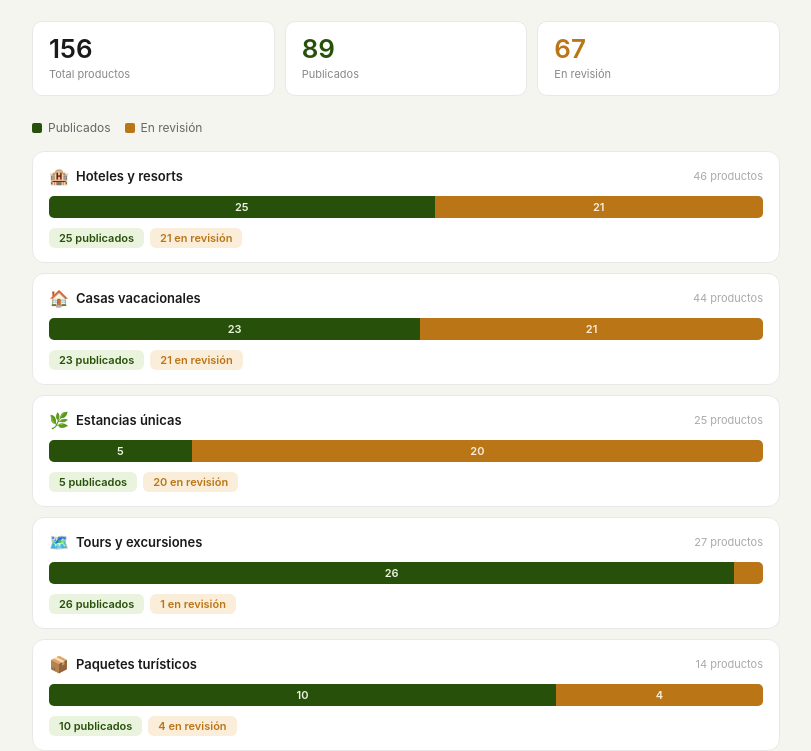
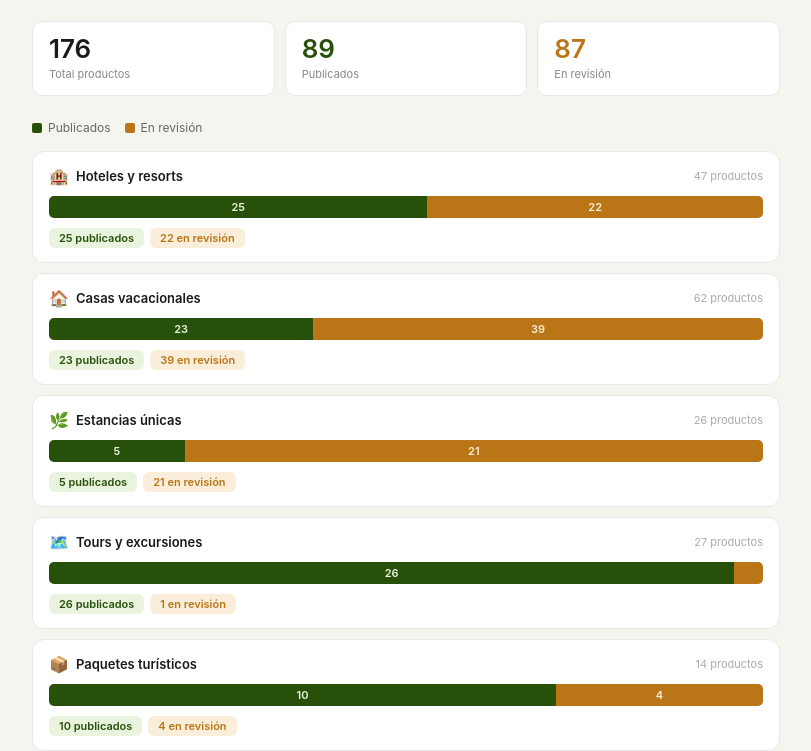
Before and after one commit to Romero-24/Inventario_Travelisimo, a plain HTML site: page index.html in a window 1280 px wide. Shown: the part 86-837 px from the top of the page, without its empty margins (234-1045 px from the left). Drawn offline with Linux system fonts and the light colour scheme.

Commit message:
Update index.html
Updates

```diff
--- a/index.html
+++ b/index.html
@@ -132,12 +132,12 @@ const cats = [
 ];
 
 const data = {
-  "La Libertad":  { hotel:{a:3,r:3}, casa:{a:5,r:7}, estancia:{a:0,r:0}, tour:{a:1,r:0}, paquete:{a:1,r:3}, transporte:{a:0,r:0} },
-  "San Salvador": { hotel:{a:7,r:5}, casa:{a:2,r:3}, estancia:{a:0,r:2}, tour:{a:20,r:1},paquete:{a:6,r:0}, transporte:{a:0,r:0} },
+  "La Libertad":  { hotel:{a:3,r:4}, casa:{a:5,r:18}, estancia:{a:0,r:1}, tour:{a:1,r:0}, paquete:{a:1,r:3}, transporte:{a:0,r:0} },
+  "San Salvador": { hotel:{a:7,r:5}, casa:{a:2,r:5}, estancia:{a:0,r:2}, tour:{a:20,r:1},paquete:{a:6,r:0}, transporte:{a:0,r:0} },
   "Santa Ana":    { hotel:{a:3,r:3}, casa:{a:5,r:0}, estancia:{a:0,r:2}, tour:{a:0,r:0}, paquete:{a:1,r:0}, transporte:{a:0,r:0} },
   "Sonsonate":    { hotel:{a:2,r:3}, casa:{a:2,r:0}, estancia:{a:5,r:8}, tour:{a:2,r:0}, paquete:{a:0,r:0}, transporte:{a:0,r:0} },
-  "Ahuachapán":   { hotel:{a:2,r:3}, casa:{a:1,r:2}, estancia:{a:0,r:8}, tour:{a:0,r:0}, paquete:{a:0,r:0}, transporte:{a:0,r:0} },
-  "La Paz":       { hotel:{a:2,r:0}, casa:{a:6,r:5}, estancia:{a:0,r:0}, tour:{a:0,r:0}, paquete:{a:2,r:1}, transporte:{a:0,r:0} },
+  "Ahuachapán":   { hotel:{a:2,r:3}, casa:{a:1,r:3}, estancia:{a:0,r:8}, tour:{a:0,r:0}, paquete:{a:0,r:0}, transporte:{a:0,r:0} },
+  "La Paz":       { hotel:{a:2,r:0}, casa:{a:6,r:9}, estancia:{a:0,r:0}, tour:{a:0,r:0}, paquete:{a:2,r:1}, transporte:{a:0,r:0} },
   "Chalatenango": { hotel:{a:1,r:1}, casa:{a:0,r:0}, estancia:{a:0,r:0}, tour:{a:1,r:0}, paquete:{a:0,r:0}, transporte:{a:0,r:0} },
   "San Miguel":   { hotel:{a:2,r:2}, casa:{a:0,r:0}, estancia:{a:0,r:0}, tour:{a:2,r:0}, paquete:{a:0,r:0}, transporte:{a:0,r:0} },
   "Usulután":     { hotel:{a:1,r:0}, casa:{a:0,r:0}, estancia:{a:0,r:0}, tour:{a:0,r:0}, paquete:{a:0,r:0}, transporte:{a:0,r:0} },
```
